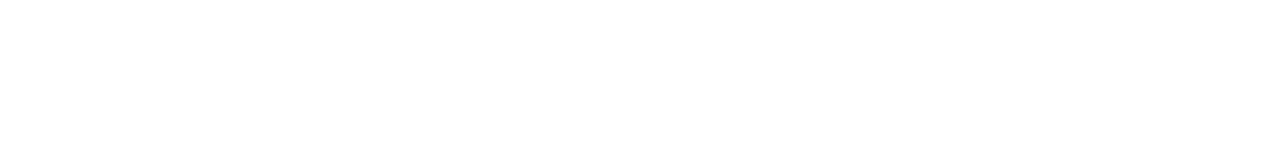
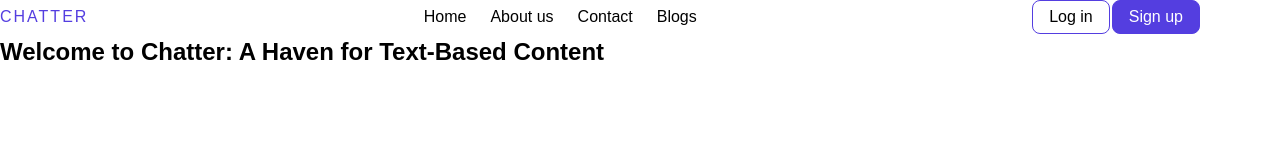
Before and after one commit to Adam-dotdev/chatter, a plain HTML site: page index.html in a window 1280 px wide. Drawn offline with Linux system fonts and the light colour scheme.

Commit message:
feat: add navbar structure and styles

```diff
--- a/index.html
+++ b/index.html
@@ -13,6 +13,33 @@
   <!-- STEP 1: NAVBAR                                  -->
   <!-- Write your semantic header / nav markup here!   -->
   <!-- ============================================== -->
+   <header>
+    <nav class="navbar">
+      <div class="logo">
+        <a href="#" title="Chatter">
+          <p>CHATTER</p>
+        </a>
+      </div>
+      <div >
+        <ul class="navlink">
+          <li><a href="#home">Home</a></li>
+          <li><a href="#about">About us</a></li>
+          <li><a href="#contact">Contact</a></li>
+          <li><a href="blogs">Blogs</a></li>
+        </ul>
+      </div>
+      <div class="cta">
+        <button type="button" class="btn btn_ntr">Log in</button>
+        <button type="button" class="btn btn_bl">Sign up</button>
+      </div>
+   </nav>
+   </header>
+   <section class="hero">
+    <div class="container">
+      <h1>Welcome to Chatter: A Haven for Text-Based Content</h1>
+      <p></p>
 
+    </div>
+   </section>
 </body>
 </html>
--- a/style.css
+++ b/style.css
@@ -77,3 +77,51 @@ ol {
    3. NAVBAR STYLES
    Write your navbar classes and styles below!
    ========================================================================== */
+.navbar {
+  max-width: var(--container-max-width);
+  display: flex;
+  align-items: center;
+  justify-content: space-between;
+  padding: 0, auto;
+  border-bottom: 10px;
+
+}
+
+.navlink {
+  display: flex;
+  gap: 24px;
+  text-decoration: none;
+  color: var(--color-text-muted);
+}
+.navlink:hover {
+  transition: ;  /* I do not know how to do it but what i want to do is make it pop out a little  */
+}
+
+a p {
+  color: var(--color-primary);
+  text-transform: uppercase;
+  letter-spacing: 2px;
+}
+
+.cta {
+  display: flex;
+  gap: 2px;
+}
+
+.btn {
+  border-radius: 8px;
+  padding: 4px 16px;
+  border: 1px solid var(--color-primary);
+  cursor: pointer
+}
+
+.btn_bl {
+  background-color: var(--color-primary);
+  color: #ffffff;
+
+}
+
+.btn_ntr {
+  background-color: transparent;
+
+}
```
